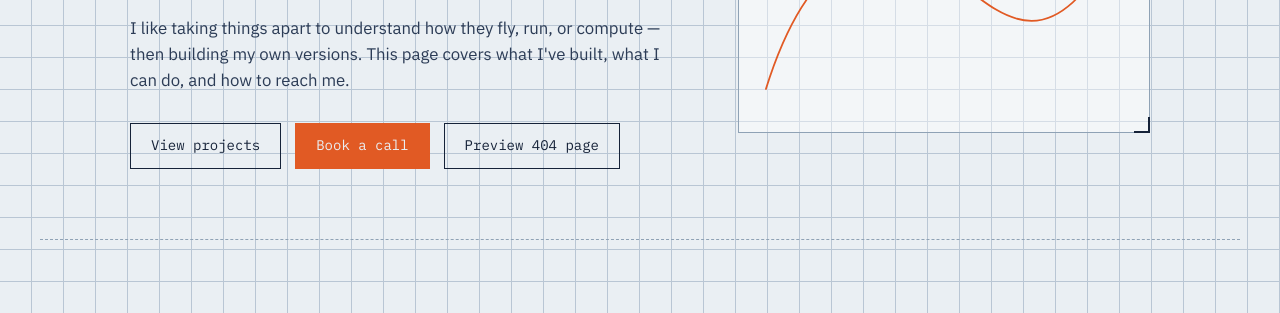
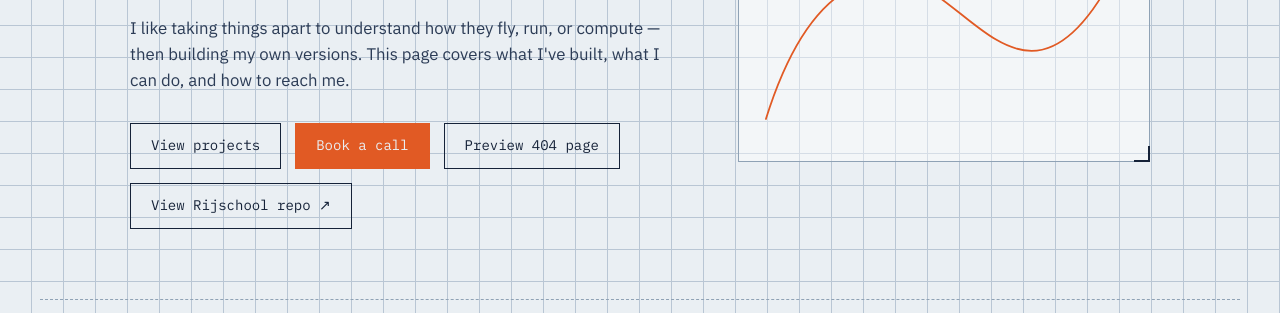
Before and after one commit to Matveykhval/Personal-website, a plain HTML site: page index.html in a window 1280 px wide. Shown: the part 326-639 px from the top of the page. Drawn offline with Linux system fonts and the light colour scheme; a script that the page names is missing.

Commit message:
rijschool knop

```diff
--- a/index.html
+++ b/index.html
@@ -37,6 +37,7 @@
         <a href="#projects" class="btn">View projects</a>
         <a href="#schedule" class="btn btn-primary">Book a call</a>
         <a href="/404.html" class="btn">Preview 404 page</a>
+        <a href="https://github.com/matveykhval/rijschool" class="btn" target="_blank" rel="noopener">View Rijschool repo ↗</a>
       </div>
     </div>
     <div class="trajectory-wrap register">
```
